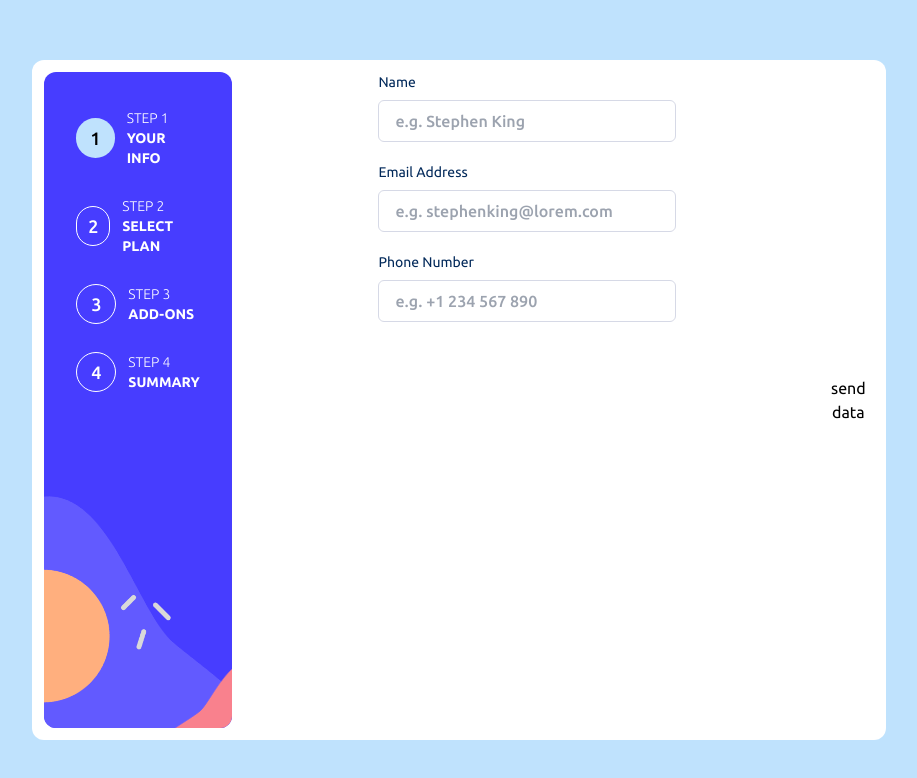
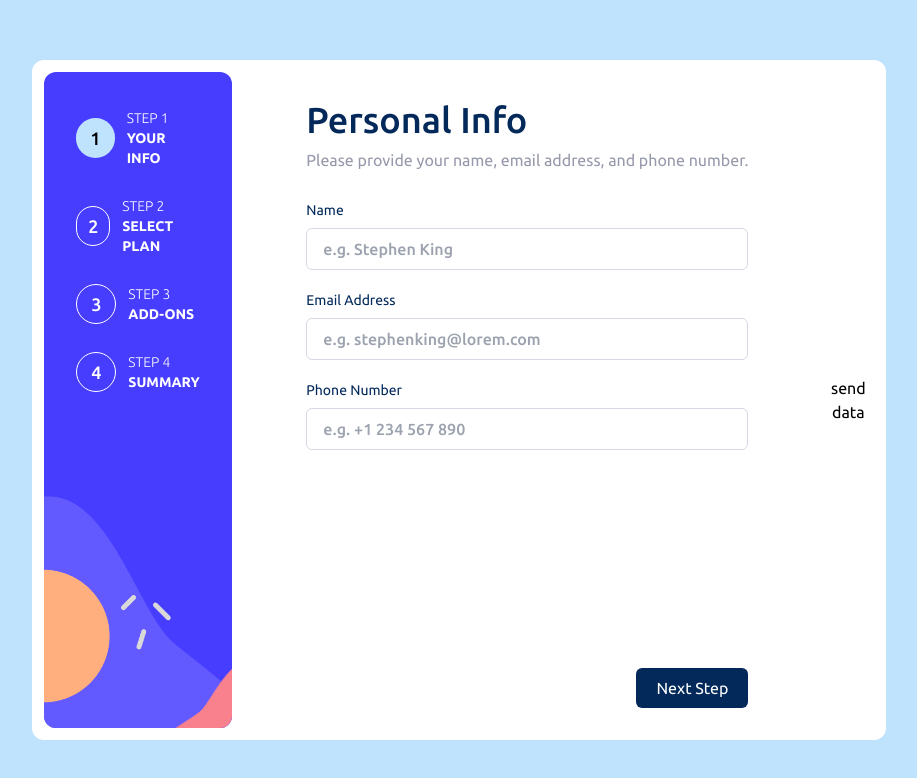
Before and after one commit to JoelDev7/multi-step-form, a React (Vite) app: page / in a window 1280 px wide. Shown: the top 778 px of the page, without its empty margins (181-1098 px from the left). Built offline with nearby package versions, Linux system fonts and the light colour scheme.

Commit message:
Changed some of the logic to incluide the form container and added validations to displayActiveForm method so no invalid index positions can be set

```diff
--- a/src/components/GameRegistrationWrapper.js
+++ b/src/components/GameRegistrationWrapper.js
@@ -3,40 +3,52 @@ import PersonalInfoForm from "./forms/PersonalInfo/PersonalInfoForm";
 import Sidevar from "./sidevar/Sidevar";
 import DiscreteButton from "./forms/buttons/DiscreteButton";
 import SolidButton from "./forms/buttons/SolidButton";
+import ActiveFormContainer from "./forms/ActiveFormContainer";
 
 export default function GameRegistrationWrapper() {
-  const [formData, setFormData] = useState("");
   const [activeForm, setActiveForm] = useState(0);
+  const [formData, setFormData] = useState({});
+  const generalFormProps = {
+    formData: formData,
+    addFormData: addFormData,
+    activeForm: activeForm,
+    displayActiveForm: displayActiveForm,
+  };
   const forms = [
     {
+      title: "Personal Info",
+      form_description:
+        "Please provide your name, email address, and phone number.",
       form: (
-        <PersonalInfoForm
-          formId={"PersonalInfoForm"}
-          formData={formData}
-          addFormData={addFormData}
-          activeForm={activeForm}
-          displayActiveForm={displayActiveForm}
-        />
+        <PersonalInfoForm {...generalFormProps} formId={"PersonalInfoForm"} />
       ),
       formId: "PersonalInfoForm",
     },
-    { form: <h1>Title 2</h1>, formId: "" },
-    { form: <h1>Title 3</h1>, formId: "" },
-    { form: <h1>Title 4</h1>, formId: "" },
+    {
+      title: "Other",
+      form_description:
+        "Please provide your name, email address, and phone number.",
+      form: (
+        <PersonalInfoForm {...generalFormProps} formId={"PersonalInfoForm"} />
+      ),
+      formId: "PersonalInfoForm",
+    },
   ];
-  /**
-   * Sets de active state of the form currently displayed and marks the step associated.
-   * @param {number} index The index associated to the active step and form components.
-   */
-  function displayActiveForm(index) {
-    setActiveForm(index);
-  }
   /**
    * Adds the local data from the form to the general data container to crearte the registration.
    * @param {object} data The data from the current form.
    */
   function addFormData(data) {
     setFormData({ ...formData, ...data });
+  }
+  /*
+   * Sets de active state of the form currently displayed and marks the step associated.
+   * @param {number} index The index associated to the active step and form components.
+   */
+  function displayActiveForm(index) {
+    if (index <= forms.length - 1) {
+      setActiveForm(index);
+    }
   }
   /**
    * Sends the subscription petition to the API.
@@ -53,7 +65,9 @@ export default function GameRegistrationWrapper() {
           displayActiveForm={displayActiveForm}
         />
       </div>
-      <div className="w-full flex justify-around">{forms[activeForm].form}</div>
+      <div className="w-full flex justify-around">
+        <ActiveFormContainer {...generalFormProps} {...forms[activeForm]} />
+      </div>
       <div className="flex md:hidden w-full pl-0 pr-4 py-5 bg-light_gray bg-opacity-60 justify-between items-center">
         {activeForm !== 0 ? <DiscreteButton text={"Go Back"} /> : <div></div>}
         <SolidButton text={"Next Step"} form_id={forms[activeForm].formId} />
```
